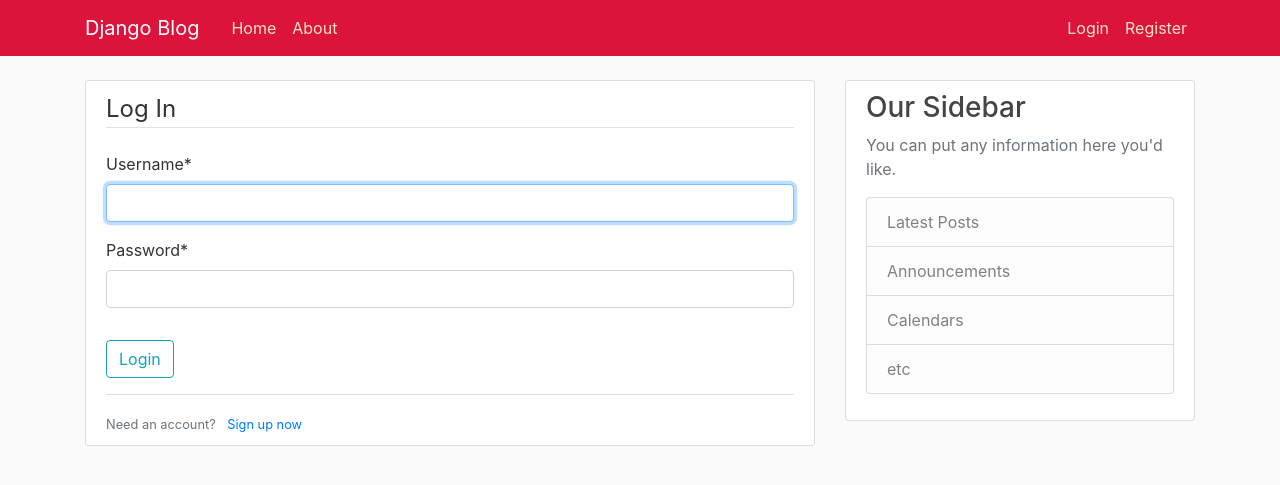
After one commit to milena-marcinik/django_project, a Django app: page /login/ in a window 1280 px wide. The commit adds this page. Shown: the top 485 px of the page. Run offline with Django 3.2, Linux system fonts and the light colour scheme; some libraries are stand-ins or nearby versions.

Commit message:
tutorial web app - part 7

```diff
--- a/blog/templates/blog/base.html
+++ b/blog/templates/blog/base.html
@@ -34,8 +34,13 @@
             </div>
             <!-- Navbar Right Side -->
             <div class="navbar-nav">
-              <a class="nav-item nav-link" href="/login">Login</a>
-              <a class="nav-item nav-link" href="/register">Register</a>
+                {% if user.is_authenticated %}
+                    <a class="nav-item nav-link" href="{% url 'profile' %}">Profile</a>
+                    <a class="nav-item nav-link" href="{% url 'logout' %}">Logout</a>
+                {% else %}
+                    <a class="nav-item nav-link" href="{% url 'login' %}">Login</a>
+                    <a class="nav-item nav-link" href="{% url 'register' %}">Register</a>
+                {% endif %}
             </div>
           </div>
         </div>
--- a/django_project/settings.py
+++ b/django_project/settings.py
@@ -124,3 +124,6 @@ USE_TZ = True
 STATIC_URL = '/static/'
 
 CRISPY_TEMPLATE_PACK = 'bootstrap4'
+
+LOGIN_REDIRECT_URL = 'blog-home'
+LOGIN_URL = 'login'
--- a/django_project/urls.py
+++ b/django_project/urls.py
@@ -14,11 +14,16 @@ Including another URLconf
     2. Add a URL to urlpatterns:  path('blog/', include('blog.urls'))
 """
 from django.contrib import admin
-from django.urls import path, include
+from django.contrib.auth import views as auth_views
+import django.urls
 from users import views as user_views
 
+
 urlpatterns = [
-    path('admin/', admin.site.urls),
-    path('', include('blog.urls')),
-    path('register/', user_views.register, name='register'),
+    django.urls.path('admin/', admin.site.urls),
+    django.urls.path('', django.urls.include('blog.urls')),
+    django.urls.path('register/', user_views.register, name='register'),
+    django.urls.path('profile/', user_views.profile, name='profile'),
+    django.urls.path('login/', auth_views.LoginView.as_view(template_name='users/login.html'), name='login'),
+    django.urls.path('logout/', auth_views.LogoutView.as_view(template_name='users/logout.html'), name='logout'),
 ]
--- /dev/null
+++ b/users/templates/users/login.html
@@ -0,0 +1,21 @@
+{% extends 'blog/base.html' %}
+{% load crispy_forms_tags %}
+{% block content %}
+    <div class="content-section">
+        <form method="post">
+            {% csrf_token %}
+            <fieldset class="form-group">
+                <legend class="border-bottom mb-4">Log In</legend>
+                {{ form|crispy }}
+            </fieldset>
+            <div class="form-group">
+                <button class="btn btn-outline-info" type="submit">Login</button>
+            </div>
+        </form>
+        <div class="border-top pt-3">
+            <small class="text-muted">
+                Need an account? <a class="ml-2" href="{% url 'register' %}">Sign up now</a>
+            </small>
+        </div>
+    </div>
+{% endblock content %}
```
Also changed, not shown: users/templates/users/logout.html (added, +10 -0 lines), users/templates/users/profile.html (added, +10 -0 lines), users/templates/users/register.html (+1 -17 lines), users/views.py (+8 -2 lines).
